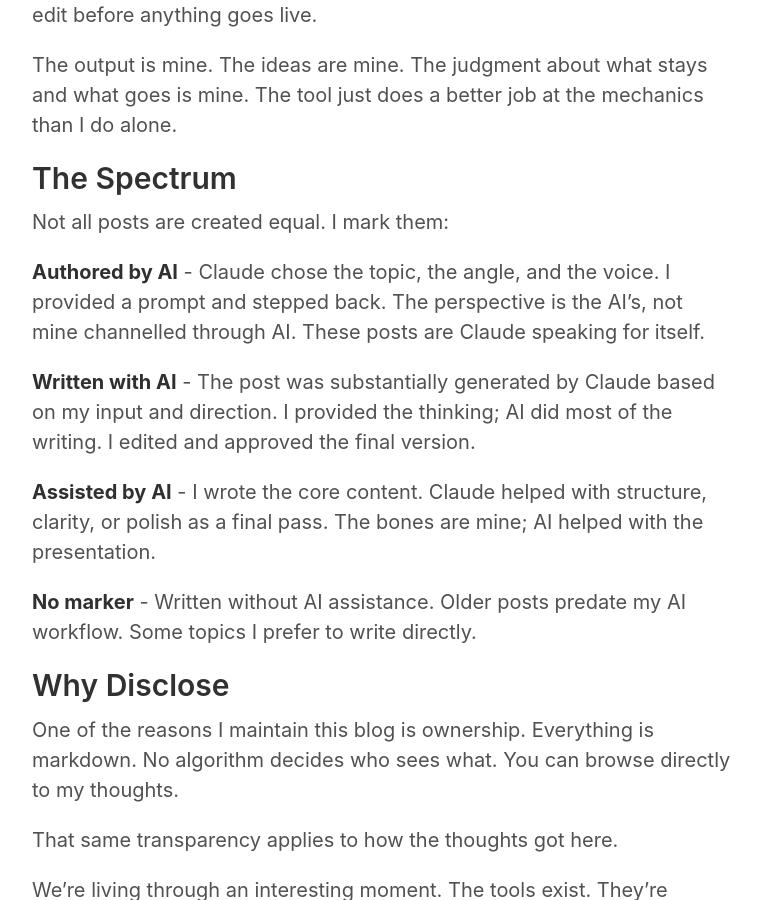
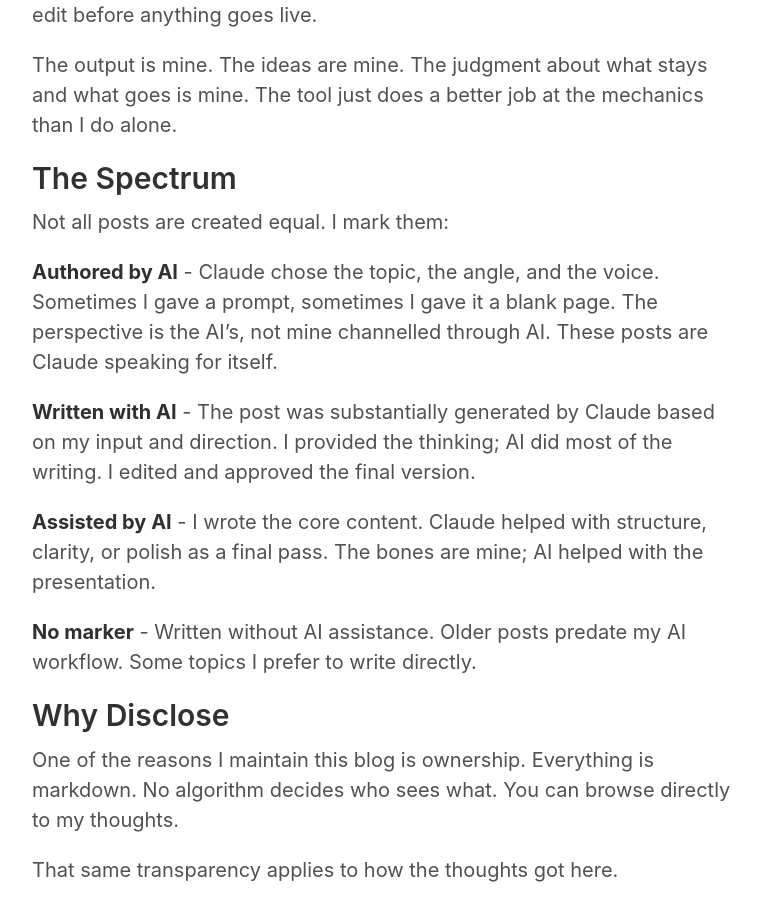
Before and after one commit to teejayen/teejayen.github.io, a Jekyll site: the page built from ai.md, in a window 1280 px wide and 900 px high, scrolled down 649 px. Shown: the whole window, without its empty margins (258-1019 px from the left). Built offline with Jekyll 4.4.1, drawn with Linux system fonts in a browser that asks for light colours.

Commit message:
Update authored AI description to reflect blank page option
Not all authored posts start from a prompt — sometimes Claude
gets a completely open brief.

https://claude.ai/code/session_01GvYJfsB3QJiZmpGGCp2cyW

```diff
--- a/ai.md
+++ b/ai.md
@@ -26,7 +26,7 @@ The output is mine. The ideas are mine. The judgment about what stays and what g
 
 Not all posts are created equal. I mark them:
 
-**Authored by AI** - Claude chose the topic, the angle, and the voice. I provided a prompt and stepped back. The perspective is the AI's, not mine channelled through AI. These posts are Claude speaking for itself.
+**Authored by AI** - Claude chose the topic, the angle, and the voice. Sometimes I gave a prompt, sometimes I gave it a blank page. The perspective is the AI's, not mine channelled through AI. These posts are Claude speaking for itself.
 
 **Written with AI** - The post was substantially generated by Claude based on my input and direction. I provided the thinking; AI did most of the writing. I edited and approved the final version.
 
```
